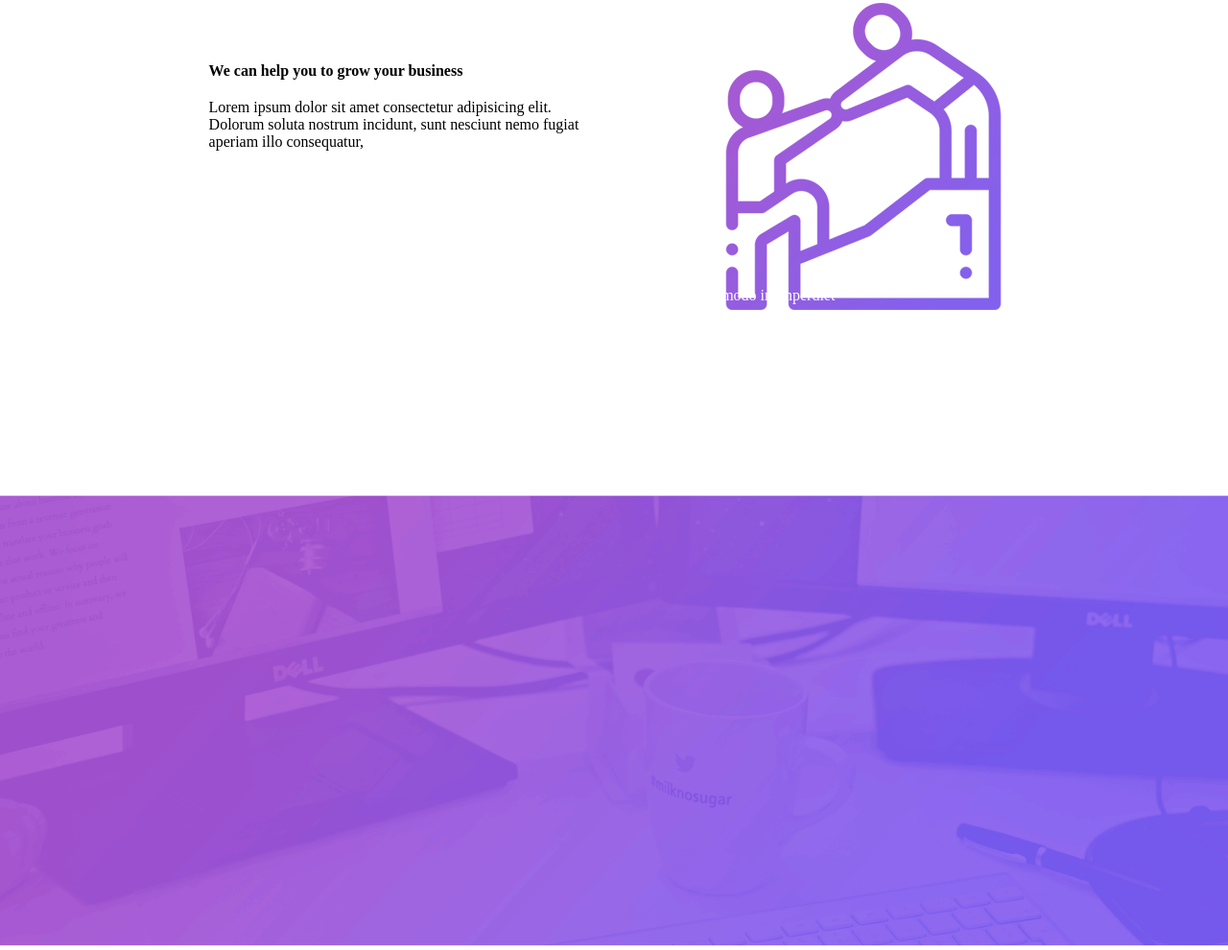
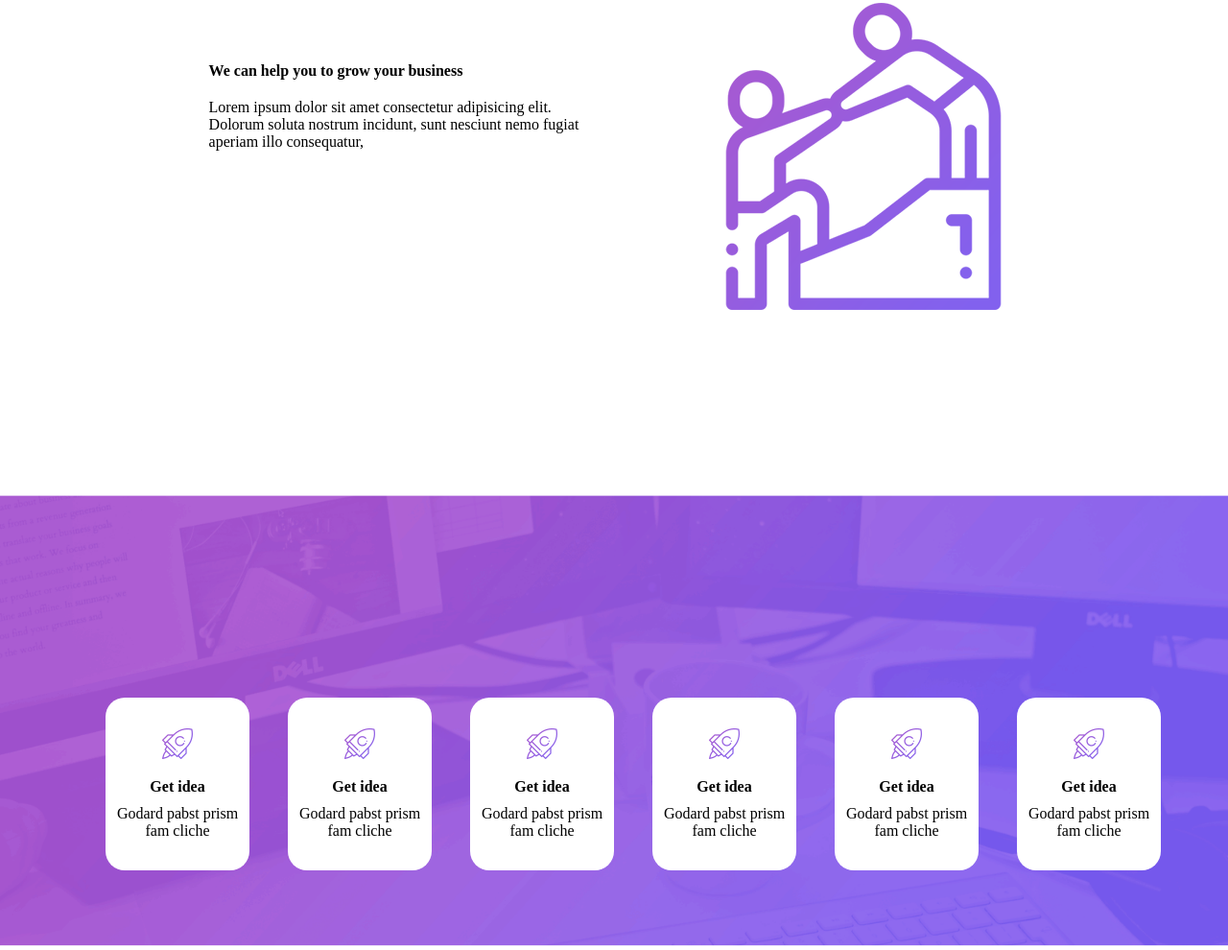
Before and after one commit to alibeigi95/first-project, a plain HTML site: page softy/index.html in a window 1280 px wide. Shown: the part 1585-2575 px from the top of the page at 96% size. Drawn offline with Linux system fonts and the light colour scheme.

Commit message:
mid site

```diff
--- a/softy/css/softy.css
+++ b/softy/css/softy.css
@@ -175,7 +175,7 @@ section {
 }
 
 .cont4-text {
-    bottom: -140%;
+    bottom: -150%;
     text-align: center;
     display: flex;
     flex-direction: column;
@@ -200,3 +200,29 @@ section {
     justify-content: center;
     align-items: center;
 }
+
+.cont4-cards {
+    display: flex;
+    margin-top: 10%;
+}
+
+.cont4-card {
+    width: 150px;
+    height: 180px;
+    background-color: #fff;
+    border-radius: 20px;
+    display: flex;
+    flex-direction: column;
+    justify-content: center;
+    align-items: center;
+    text-align: center;
+    margin-left: 40px;
+}
+
+.cont4-card h4 {
+    margin-top: 20px;
+}
+
+.cont4-card p {
+    margin-top: 10px;
+}
--- a/softy/index.html
+++ b/softy/index.html
@@ -109,13 +109,50 @@
                     <img src="images/work-process-bg.png" class="cont4-img" alt="">
                 </div>
 
-
                 <div class="cont4-text pos-abs">
                     <h2>Work Process</h2>
                     <p>Anean nec tempor metus. maecenas ligula dolor. commodo in imperdiet
                         interdum vehicula ut ex Donec ante diam.
                     </p>
                 </div>
+                <div class="cont4-cards pos-abs">
+
+
+
+                    <div class="cont4-card">
+                        <img src="images/work-process-item-01.png" alt="">
+                        <h4>Get idea</h4>
+                        <p>Godard pabst prism fam cliche</p>
+                    </div>
+                    <div class="cont4-card">
+                        <img src="images/work-process-item-01.png" alt="">
+                        <h4>Get idea</h4>
+                        <p>Godard pabst prism fam cliche</p>
+                    </div>
+                    <div class="cont4-card">
+                        <img src="images/work-process-item-01.png" alt="">
+                        <h4>Get idea</h4>
+                        <p>Godard pabst prism fam cliche</p>
+                    </div>
+                    <div class="cont4-card">
+                        <img src="images/work-process-item-01.png" alt="">
+                        <h4>Get idea</h4>
+                        <p>Godard pabst prism fam cliche</p>
+                    </div>
+                    <div class="cont4-card">
+                        <img src="images/work-process-item-01.png" alt="">
+                        <h4>Get idea</h4>
+                        <p>Godard pabst prism fam cliche</p>
+                    </div>
+                    <div class="cont4-card">
+                        <img src="images/work-process-item-01.png" alt="">
+                        <h4>Get idea</h4>
+                        <p>Godard pabst prism fam cliche</p>
+                    </div>
+                </div>
+
+
+
 
             </div>
 
```
